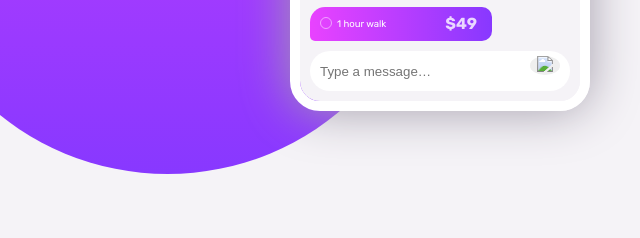
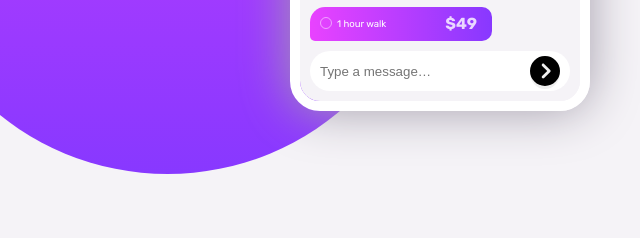
Before and after one commit to cristianccgg/Chat-app-css-illustration-master, a plain HTML site: page index.html in a window 1280 px wide. Shown: the part 546-784 px from the top of the page, 0-640 px from the left. Drawn offline with Linux system fonts and the light colour scheme; the site is published under a folder, as on GitHub Pages, so addresses that start at the root find nothing.

Commit message:
Update index.html

```diff
--- a/index.html
+++ b/index.html
@@ -88,7 +88,9 @@
                  <h1 class="price">$49</h1>
             </div>
             <div class="placeholder-box">
-            <input class="placeholder" placeholder="Type a message…"><button class="send-button" type="submit"><img src="/Images/circle-chevron-right-solid.svg"></button></input>
+            <input class="placeholder" placeholder="Type a message…">
+            <button class="send-button" type="submit">
+              <img src="Images/circle-chevron-right-solid.svg"></button></input>
             </div>
           </div>
 
```
